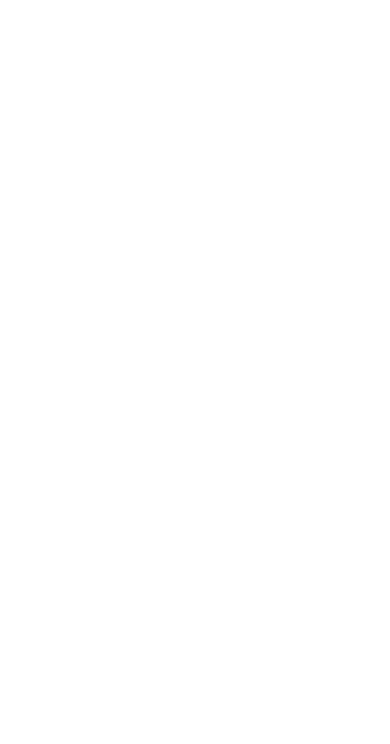
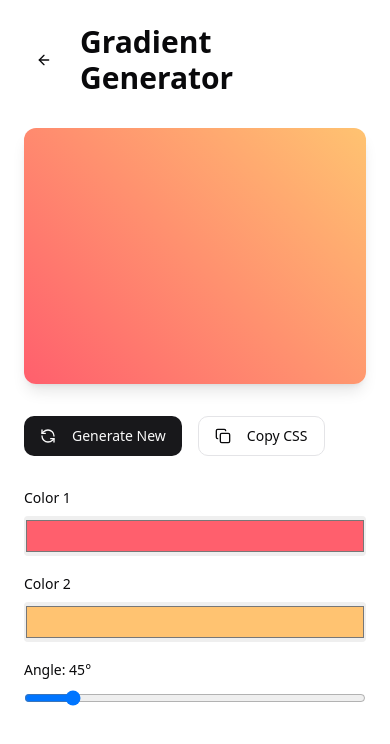
Before and after one commit to SyntaxSavvy-pixel/playful-interactopia, a React (Vite) app: page /gradient in a window 390 px wide. Before the commit this address had no page. Shown: the top 744 px of the page. Built offline with nearby package versions, Linux system fonts and the light colour scheme.

Commit message:
Create interactive web app design
Implement a clean, minimalist design for a web app similar to Neal.fun, featuring multiple interactive experiments and games. Ensure optimization for both desktop and mobile devices, with a focus on smooth animations and fast loading times.
[skip gpt_engineer]

```diff
--- a/src/App.tsx
+++ b/src/App.tsx
@@ -4,6 +4,7 @@ import { TooltipProvider } from "@/components/ui/tooltip";
 import { QueryClient, QueryClientProvider } from "@tanstack/react-query";
 import { BrowserRouter, Routes, Route } from "react-router-dom";
 import Index from "./pages/Index";
+import GradientGenerator from "./pages/GradientGenerator";
 
 const queryClient = new QueryClient();
 
@@ -15,6 +16,7 @@ const App = () => (
       <BrowserRouter>
         <Routes>
           <Route path="/" element={<Index />} />
+          <Route path="/gradient" element={<GradientGenerator />} />
         </Routes>
       </BrowserRouter>
     </TooltipProvider>
--- a/src/index.css
+++ b/src/index.css
@@ -5,88 +5,47 @@
 @layer base {
   :root {
     --background: 0 0% 100%;
-    --foreground: 222.2 84% 4.9%;
-
+    --foreground: 240 10% 3.9%;
     --card: 0 0% 100%;
-    --card-foreground: 222.2 84% 4.9%;
-
+    --card-foreground: 240 10% 3.9%;
     --popover: 0 0% 100%;
-    --popover-foreground: 222.2 84% 4.9%;
-
-    --primary: 222.2 47.4% 11.2%;
-    --primary-foreground: 210 40% 98%;
-
-    --secondary: 210 40% 96.1%;
-    --secondary-foreground: 222.2 47.4% 11.2%;
-
-    --muted: 210 40% 96.1%;
-    --muted-foreground: 215.4 16.3% 46.9%;
-
-    --accent: 210 40% 96.1%;
-    --accent-foreground: 222.2 47.4% 11.2%;
-
+    --popover-foreground: 240 10% 3.9%;
+    --primary: 240 5.9% 10%;
+    --primary-foreground: 0 0% 98%;
+    --secondary: 240 4.8% 95.9%;
+    --secondary-foreground: 240 5.9% 10%;
+    --muted: 240 4.8% 95.9%;
+    --muted-foreground: 240 3.8% 46.1%;
+    --accent: 240 4.8% 95.9%;
+    --accent-foreground: 240 5.9% 10%;
     --destructive: 0 84.2% 60.2%;
-    --destructive-foreground: 210 40% 98%;
-
-    --border: 214.3 31.8% 91.4%;
-    --input: 214.3 31.8% 91.4%;
-    --ring: 222.2 84% 4.9%;
-
-    --radius: 0.5rem;
-
-    --sidebar-background: 0 0% 98%;
-
-    --sidebar-foreground: 240 5.3% 26.1%;
-
-    --sidebar-primary: 240 5.9% 10%;
-
-    --sidebar-primary-foreground: 0 0% 98%;
-
-    --sidebar-accent: 240 4.8% 95.9%;
-
-    --sidebar-accent-foreground: 240 5.9% 10%;
-
-    --sidebar-border: 220 13% 91%;
-
-    --sidebar-ring: 217.2 91.2% 59.8%;
+    --destructive-foreground: 0 0% 98%;
+    --border: 240 5.9% 90%;
+    --input: 240 5.9% 90%;
+    --ring: 240 5.9% 10%;
+    --radius: 0.75rem;
   }
 
   .dark {
-    --background: 222.2 84% 4.9%;
-    --foreground: 210 40% 98%;
-
-    --card: 222.2 84% 4.9%;
-    --card-foreground: 210 40% 98%;
-
-    --popover: 222.2 84% 4.9%;
-    --popover-foreground: 210 40% 98%;
-
-    --primary: 210 40% 98%;
-    --primary-foreground: 222.2 47.4% 11.2%;
-
-    --secondary: 217.2 32.6% 17.5%;
-    --secondary-foreground: 210 40% 98%;
-
-    --muted: 217.2 32.6% 17.5%;
-    --muted-foreground: 215 20.2% 65.1%;
-
-    --accent: 217.2 32.6% 17.5%;
-    --accent-foreground: 210 40% 98%;
-
+    --background: 240 10% 3.9%;
+    --foreground: 0 0% 98%;
+    --card: 240 10% 3.9%;
+    --card-foreground: 0 0% 98%;
+    --popover: 240 10% 3.9%;
+    --popover-foreground: 0 0% 98%;
+    --primary: 0 0% 98%;
+    --primary-foreground: 240 5.9% 10%;
+    --secondary: 240 3.7% 15.9%;
+    --secondary-foreground: 0 0% 98%;
+    --muted: 240 3.7% 15.9%;
+    --muted-foreground: 240 5% 64.9%;
+    --accent: 240 3.7% 15.9%;
+    --accent-foreground: 0 0% 98%;
     --destructive: 0 62.8% 30.6%;
-    --destructive-foreground: 210 40% 98%;
-
-    --border: 217.2 32.6% 17.5%;
-    --input: 217.2 32.6% 17.5%;
-    --ring: 212.7 26.8% 83.9%;
-    --sidebar-background: 240 5.9% 10%;
-    --sidebar-foreground: 240 4.8% 95.9%;
-    --sidebar-primary: 224.3 76.3% 48%;
-    --sidebar-primary-foreground: 0 0% 100%;
-    --sidebar-accent: 240 3.7% 15.9%;
-    --sidebar-accent-foreground: 240 4.8% 95.9%;
-    --sidebar-border: 240 3.7% 15.9%;
-    --sidebar-ring: 217.2 91.2% 59.8%;
+    --destructive-foreground: 0 0% 98%;
+    --border: 240 3.7% 15.9%;
+    --input: 240 3.7% 15.9%;
+    --ring: 240 4.9% 83.9%;
   }
 }
 
@@ -94,8 +53,16 @@
   * {
     @apply border-border;
   }
-
   body {
     @apply bg-background text-foreground;
+    font-feature-settings: "rlig" 1, "calt" 1;
   }
 }
+
+.experiment-card {
+  @apply relative overflow-hidden rounded-xl border bg-card p-6 shadow-md transition-all duration-300 hover:shadow-xl hover:scale-[1.02];
+}
+
+.page-transition {
+  @apply animate-in fade-in slide-in-from-bottom-4 duration-500;
+}
--- /dev/null
+++ b/src/pages/GradientGenerator.tsx
@@ -0,0 +1,109 @@
+import { useState } from "react";
+import { Link } from "react-router-dom";
+import { ArrowLeft, RefreshCcw, Copy } from "lucide-react";
+import { Button } from "@/components/ui/button";
+import { useToast } from "@/hooks/use-toast";
+
+const GradientGenerator = () => {
+  const { toast } = useToast();
+  const [gradient, setGradient] = useState({
+    color1: "#FF5F6D",
+    color2: "#FFC371",
+    angle: 45
+  });
+
+  const generateRandomColor = () => {
+    const letters = "0123456789ABCDEF";
+    let color = "#";
+    for (let i = 0; i < 6; i++) {
+      color += letters[Math.floor(Math.random() * 16)];
+    }
+    return color;
+  };
+
+  const generateNewGradient = () => {
+    setGradient({
+      color1: generateRandomColor(),
+      color2: generateRandomColor(),
+      angle: Math.floor(Math.random() * 360)
+    });
+  };
+
+  const copyToClipboard = () => {
+    const cssCode = `background: linear-gradient(${gradient.angle}deg, ${gradient.color1}, ${gradient.color2});`;
+    navigator.clipboard.writeText(cssCode);
+    toast({
+      title: "Copied!",
+      description: "CSS code copied to clipboard",
+    });
+  };
+
+  return (
+    <div className="min-h-screen p-6 page-transition">
+      <div className="max-w-4xl mx-auto">
+        <div className="flex items-center mb-8">
+          <Link to="/" className="mr-4">
+            <Button variant="ghost" size="icon">
+              <ArrowLeft className="h-4 w-4" />
+            </Button>
+          </Link>
+          <h1 className="text-3xl font-bold">Gradient Generator</h1>
+        </div>
+
+        <div className="space-y-8">
+          <div
+            className="h-64 rounded-xl shadow-lg transition-all duration-500"
+            style={{
+              background: `linear-gradient(${gradient.angle}deg, ${gradient.color1}, ${gradient.color2})`
+            }}
+          />
+
+          <div className="flex flex-wrap gap-4">
+            <Button onClick={generateNewGradient}>
+              <RefreshCcw className="mr-2 h-4 w-4" />
+              Generate New
+            </Button>
+            <Button variant="outline" onClick={copyToClipboard}>
+              <Copy className="mr-2 h-4 w-4" />
+              Copy CSS
+            </Button>
+          </div>
+
+          <div className="grid grid-cols-1 sm:grid-cols-3 gap-4">
+            <div>
+              <label className="block text-sm font-medium mb-2">Color 1</label>
+              <input
+                type="color"
+                value={gradient.color1}
+                onChange={(e) => setGradient({ ...gradient, color1: e.target.value })}
+                className="w-full h-10 rounded cursor-pointer"
+              />
+            </div>
+            <div>
+              <label className="block text-sm font-medium mb-2">Color 2</label>
+              <input
+                type="color"
+                value={gradient.color2}
+                onChange={(e) => setGradient({ ...gradient, color2: e.target.value })}
+                className="w-full h-10 rounded cursor-pointer"
+              />
+            </div>
+            <div>
+              <label className="block text-sm font-medium mb-2">Angle: {gradient.angle}°</label>
+              <input
+                type="range"
+                min="0"
+                max="360"
+                value={gradient.angle}
+                onChange={(e) => setGradient({ ...gradient, angle: parseInt(e.target.value) })}
+                className="w-full"
+              />
+            </div>
+          </div>
+        </div>
+      </div>
+    </div>
+  );
+};
+
+export default GradientGenerator;
--- a/src/pages/Index.tsx
+++ b/src/pages/Index.tsx
@@ -1,11 +1,53 @@
-// Update this page (the content is just a fallback if you fail to update the page)
+import { Link } from "react-router-dom";
+import { Paintbrush, Hash, MousePointer } from "lucide-react";
+
+const experiments = [
+  {
+    title: "Gradient Generator",
+    description: "Create beautiful color gradients with a click",
+    icon: <Paintbrush className="w-8 h-8" />,
+    path: "/gradient",
+    color: "from-pink-500 to-violet-500"
+  },
+  {
+    title: "Global Counter",
+    description: "Join everyone in counting to infinity",
+    icon: <Hash className="w-8 h-8" />,
+    path: "/counter",
+    color: "from-blue-500 to-cyan-500"
+  },
+  {
+    title: "Dot Canvas",
+    description: "Draw with dots in this interactive canvas",
+    icon: <MousePointer className="w-8 h-8" />,
+    path: "/canvas",
+    color: "from-green-500 to-emerald-500"
+  }
+];
 
 const Index = () => {
   return (
-    <div className="min-h-screen flex items-center justify-center bg-gray-100">
-      <div className="text-center">
-        <h1 className="text-4xl font-bold mb-4">Welcome to Your Blank App</h1>
-        <p className="text-xl text-gray-600">Start building your amazing project here!</p>
+    <div className="min-h-screen p-6 sm:p-12 page-transition">
+      <header className="max-w-4xl mx-auto text-center mb-12">
+        <h1 className="text-4xl sm:text-6xl font-bold mb-4">Interactive Lab</h1>
+        <p className="text-lg text-muted-foreground">
+          A collection of fun experiments and interactive toys
+        </p>
+      </header>
+
+      <div className="max-w-6xl mx-auto grid grid-cols-1 sm:grid-cols-2 lg:grid-cols-3 gap-6">
+        {experiments.map((experiment) => (
+          <Link key={experiment.path} to={experiment.path}>
+            <div className="experiment-card group">
+              <div className={`absolute inset-0 opacity-5 bg-gradient-to-br ${experiment.color}`} />
+              <div className="relative">
+                <div className="mb-4 text-primary">{experiment.icon}</div>
+                <h2 className="text-2xl font-semibold mb-2">{experiment.title}</h2>
+                <p className="text-muted-foreground">{experiment.description}</p>
+              </div>
+            </div>
+          </Link>
+        ))}
       </div>
     </div>
   );
```
